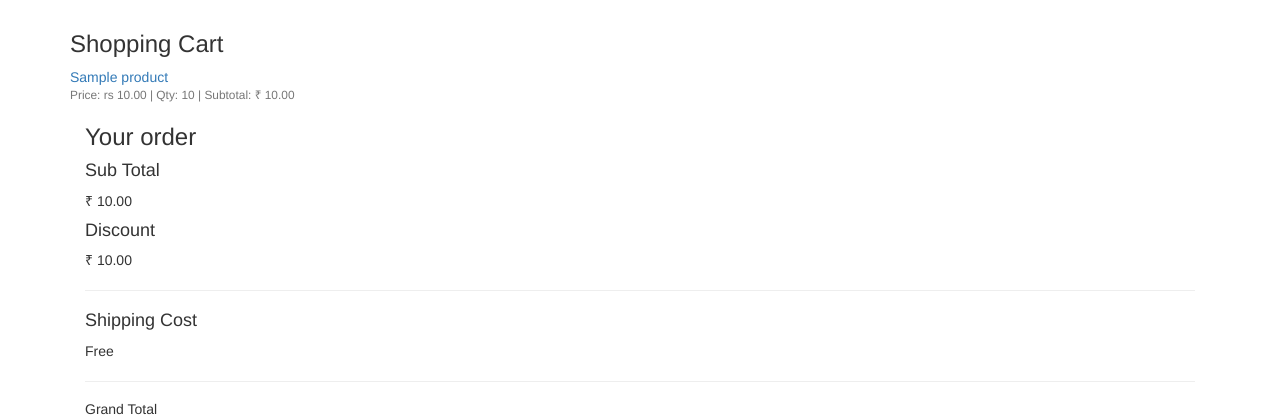
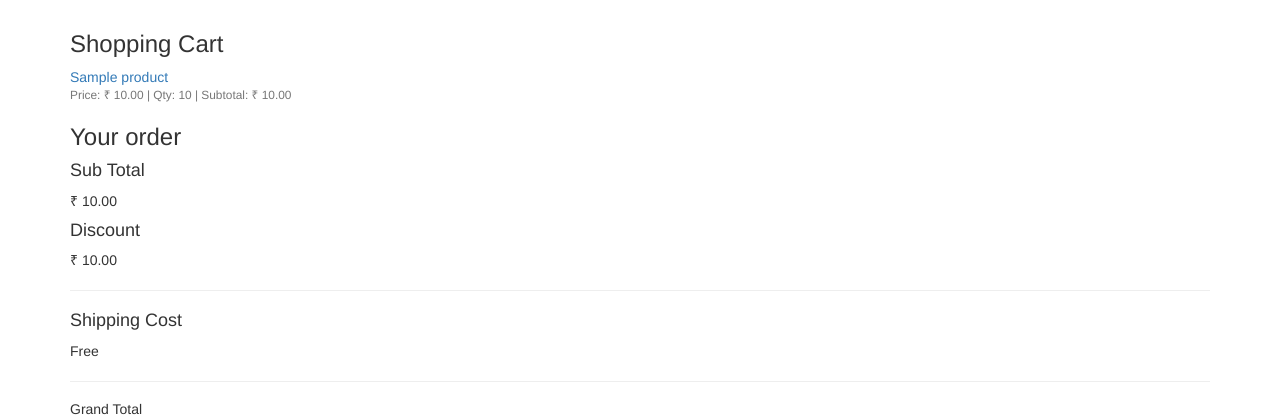
Before and after one commit to aditi002/SleekChic_djangoproject, a Django app: template SleekChic/templates/checkout.html in a window 1280 px wide. Shown: the part 81-497 px from the top of the page. Run offline with Django 3.2, Linux system fonts and the light colour scheme; tables that the repository leaves empty hold one stand-in row (values such as "Sample post"); the template is opened without the code that fills it: values that come from a table or form of the project are taken from there, most other values are stand-ins (such as "Sample title", 1, 10 or a date in 2020); some libraries are stand-ins or nearby versions.

Commit message:
checkouts

```diff
--- a/SleekChic/templates/checkout.html
+++ b/SleekChic/templates/checkout.html
@@ -1,4 +1,3 @@
-
 {% extends 'base.html' %}
 
 {% load static %}
@@ -21,8 +20,7 @@
                         {% for cart in carts %}
                         <div class="media mb-2 border-bottom">
                             <div class="media-body"> <a href="/productdetail/{{cart.product_id}}"> {{cart.product.product_name}}</a>
-                                <div class="small text-muted">Price: rs {{cart.price|floatformat:2|intcomma}} <span class="mx-2">|</span> Qty: {{cart.qty}} <span class="mx-2">|</span> Subtotal: ₹ {{cart.amount|floatformat:2|intcomma}}</div>
-                            </div>
+                                <div class="small text-muted">Price: ₹ {{cart.price|floatformat:2|intcomma}} <span class="mx-2">|</span> Qty: {{cart.qty}} <span class="mx-2">|</span> Subtotal: ₹ {{cart.amount|floatformat:2|intcomma}}</div>
                             </div>
                         </div>
                         {% endfor %}
```
Lines whose indentation alone changed are shown as unchanged.
